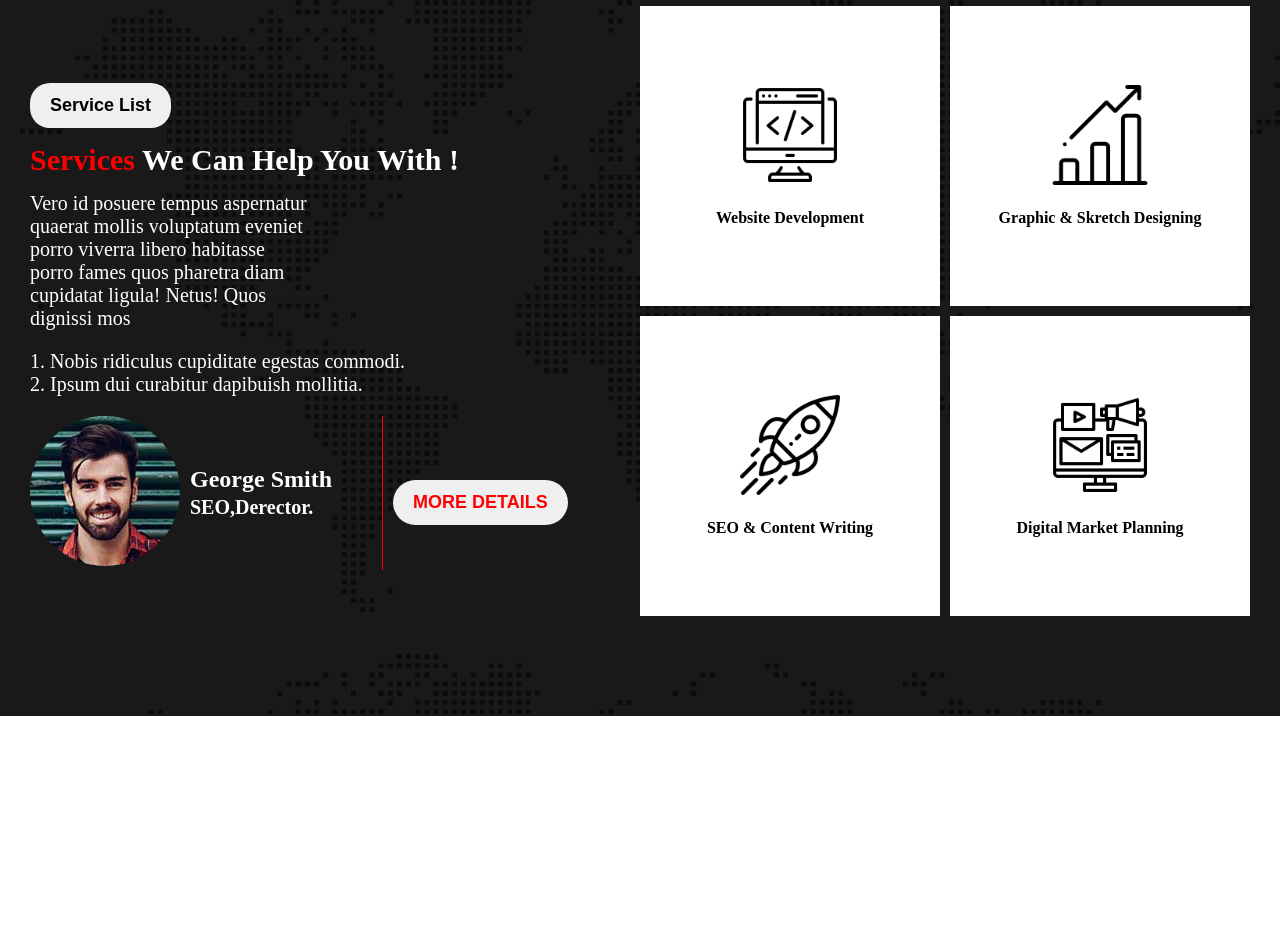
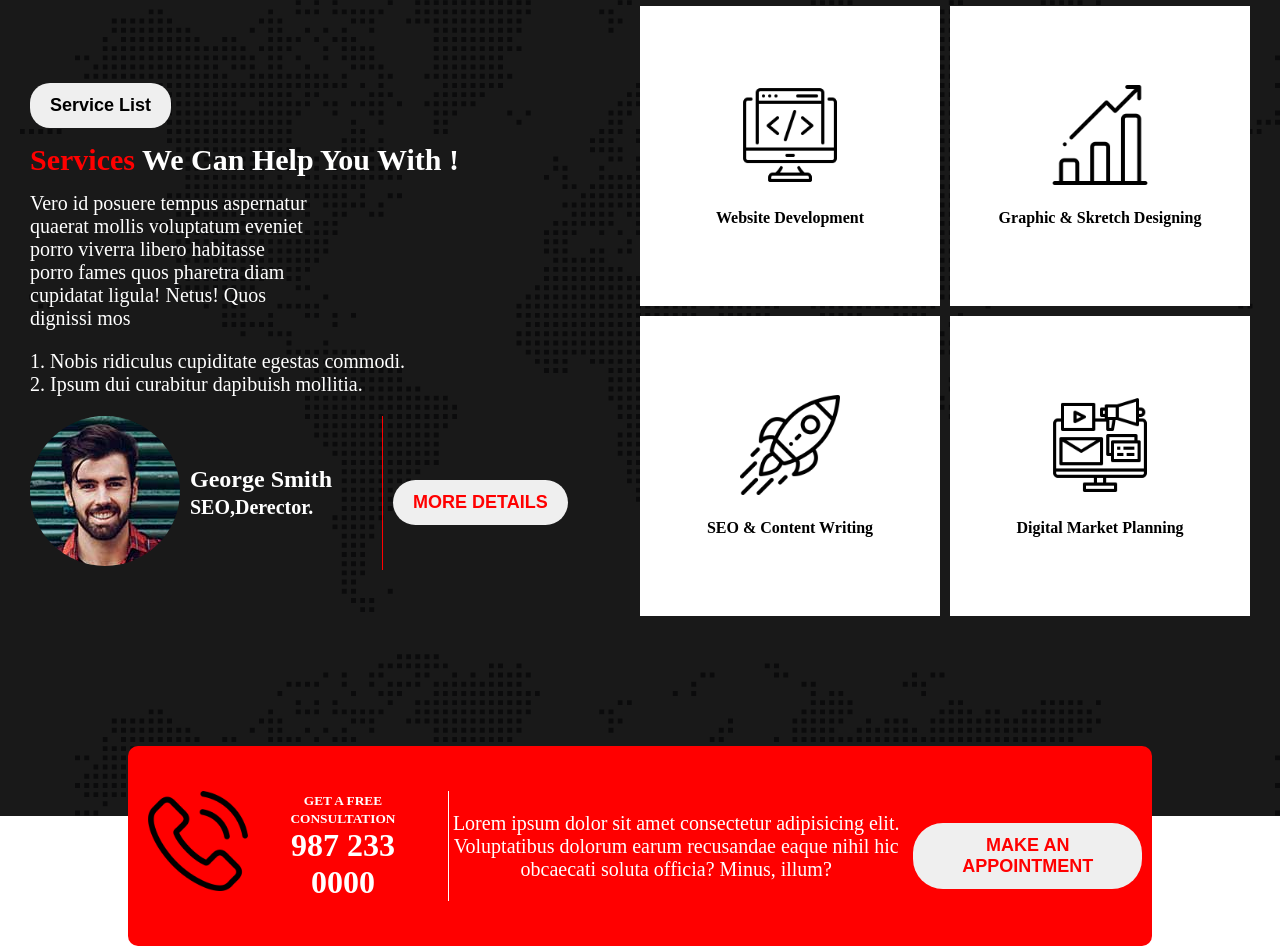
Before and after one commit to JAMSHEDWEBDEV/Digital-Agency-Website, a plain HTML site: page index.html in a window 1280 px wide. Shown: the part 963-1909 px from the top of the page. Before the commit the page ends 1679 px from the top, so only its background shows below. Drawn offline with Linux system fonts and the light colour scheme.

Commit message:
added appointment section file

```diff
--- a/css/style.css
+++ b/css/style.css
@@ -77,6 +77,7 @@ nav{
     background-image: url(../images/image/footer-bg.png),linear-gradient(rgba(0,0,0,0.9),rgba(0,0,0,0.9));
     background-blend-mode: overlay;
     align-items: center;
+    padding-bottom: 100px;
 }
 .service_right{
     padding-right: 30px;
@@ -153,3 +154,36 @@ nav{
 }
 
                   /* service section css code end  */
+
+                  /* appointment section css start  */
+.main_appointment{
+    height: 200px;
+    width: 80%;
+    background-color: red;
+    margin: 0 auto;
+    border-radius: 10px;
+    display: flex;
+    text-align: center;
+    align-items: center;
+    margin-top: -70px;
+}
+.appoin_left{
+    display: flex;
+    border-right: 1px solid white;
+    padding-right: 30px;
+}
+.app_icon img{
+    height: 100px;
+    width: 100px;
+    padding:0 20px;
+}
+.app_call{
+    color: white;
+}
+.appoin_middle{
+    width: 50%;
+    margin: 0 auto;
+    color: white;
+    font-size: 20px;
+}
+                  /* appointment section css end  */
--- a/index.html
+++ b/index.html
@@ -35,7 +35,9 @@
        </div>
                 <!-- banner section html code end  -->
     </header>
+
     <main>
+                       <!-- service section html code start  -->
      <div class="service_main">
         <div class="service_left">
             <div class="left_content">
@@ -94,6 +96,27 @@
             </div>
         </div>
      </div>
+                   <!-- service section html code end -->
+                   <!-- appoint section html code start  -->
+  <div class="main_appointment">
+    <div class="appoin_left">
+        <div class="app_icon">
+            <img src="./images/icons/phone-call.png" alt="">
+        </div>
+        <div class="app_call">
+            <h4><small>GET A FREE CONSULTATION</small></h4>
+            <h1>987 233 <br>0000</h1>
+        </div>
+    </div>
+    <div class="appoin_middle">
+        <p>Lorem ipsum dolor sit amet consectetur adipisicing elit. Voluptatibus dolorum earum recusandae eaque nihil hic obcaecati soluta officia? Minus, illum?</p>
+    </div>
+    <div class="appoin_right buttom_right">
+        <button class="btn">MAKE AN APPOINTMENT</button>
+    </div>
+  </div>
+
+                   <!-- appoint section html code end  -->
     </main>
     <footer></footer>
 </body>
```
